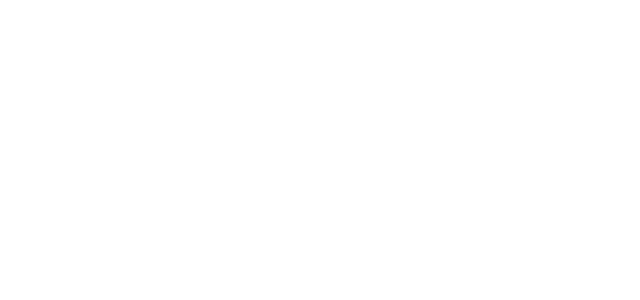
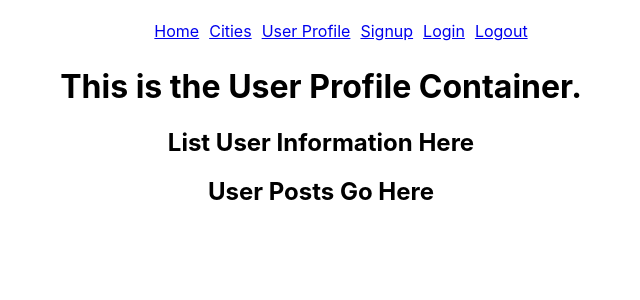
Before and after one commit to paristechprofile/project-2_wayfarer_frontend, a React (Create React App) app: page /user in a window 1280 px wide. Shown: the top 300 px of the page, without its empty margins (319-959 px from the left). Built offline with nearby package versions, Linux system fonts and the light colour scheme.

Commit message:
added temporary Nav Links and Switch routes for containers

```diff
--- a/package.json
+++ b/package.json
@@ -4,6 +4,7 @@
   "private": true,
   "dependencies": {
     "axios": "^0.18.0",
+    "cors": "^2.8.5",
     "react": "^16.8.3",
     "react-dom": "^16.8.3",
     "react-router-dom": "^4.3.1",
--- a/src/App.js
+++ b/src/App.js
@@ -1,12 +1,18 @@
 import React, { Component } from 'react';
 import {
+  Link,
   Route,
   Switch
 } from 'react-router-dom'
 import axios from 'axios';
+
 import LogInForm from './components/LogInForm';
 import LogOut from './components/LogOut';
 import SignUpForm from './components/SignUpForm';
+import ProfileContainer from './containers/ProfileContainer'
+import CitiesContainer from './containers/CitiesContainer'
+import HomeContainer from './containers/HomeContainer'
+
 import './App.css';
 
 class App extends Component {
@@ -90,6 +96,17 @@
   render() {
     return (
       <div className="App">
+        {/* Temporary Nav links to make it easier to get to different components for now */}
+        <nav>
+          <ul>
+            <li><Link to="/">Home</Link></li>
+            <li><Link to="/cityprofile">Cities</Link></li>
+            <li><Link to="/user">User Profile</Link></li>
+            <li><Link to="/signup">Signup</Link></li>
+            <li><Link to="/login">Login</Link></li>
+            <li><Link to="/logout">Logout</Link></li>
+          </ul>
+        </nav>
         <Switch>
             <Route path='/signup'
               render={(props) => {
@@ -132,6 +149,11 @@
             /> */}
 
           </Switch>
+          <Switch>
+            <Route path='/user' component= { ProfileContainer } />
+            <Route path='/cityprofile' component= { CitiesContainer } />
+            <Route path='/' component= { HomeContainer } />
+          </Switch>
       </div>
     );
   }
--- a/src/components/PostList.js
+++ b/src/components/PostList.js
@@ -0,0 +1,11 @@
+import React, { Component } from 'react'
+
+export default class PostList extends Component {
+  render() {
+    return (
+      <div>
+        <h2>User Posts Go Here</h2>
+      </div>
+    )
+  }
+}
--- a/src/components/UserInfo.js
+++ b/src/components/UserInfo.js
@@ -0,0 +1,11 @@
+import React, { Component } from 'react'
+
+export default class UserInfo extends Component {
+  render() {
+    return (
+      <div>
+        <h2>List User Information Here</h2>
+      </div>
+    )
+  }
+}
--- a/src/containers/CitiesContainer.js
+++ b/src/containers/CitiesContainer.js
@@ -0,0 +1,11 @@
+import React, { Component } from 'react'
+
+export default class CitiesContainer extends Component {
+  render() {
+    return (
+      <div>
+        <h1>This is the Cities Container.</h1>
+      </div>
+    )
+  }
+}
--- a/src/containers/HomeContainer.js
+++ b/src/containers/HomeContainer.js
@@ -0,0 +1,11 @@
+import React, { Component } from 'react'
+
+export default class HomeContainer extends Component {
+  render() {
+    return (
+      <div>
+        <h1>This is the Home Container.</h1>
+      </div>
+    )
+  }
+}
--- a/src/containers/ProfileContainer.js
+++ b/src/containers/ProfileContainer.js
@@ -0,0 +1,15 @@
+import React, { Component } from 'react'
+import UserInfo from '../components/UserInfo'
+import PostList from '../components/PostList'
+
+export default class ProfileContainer extends Component {
+  render() {
+    return (
+      <div>
+        <h1>This is the User Profile Container.</h1>
+        <UserInfo />
+        <PostList />
+      </div>
+    )
+  }
+}
--- a/src/index.css
+++ b/src/index.css
@@ -12,3 +12,9 @@
   font-family: source-code-pro, Menlo, Monaco, Consolas, "Courier New",
     monospace;
 }
+
+ul li {
+  display: inline-block;
+  list-style: none;
+  margin: 5px;
+}
```
Also changed, not shown: 1 other file (tests, documents, lock files or other folders).
